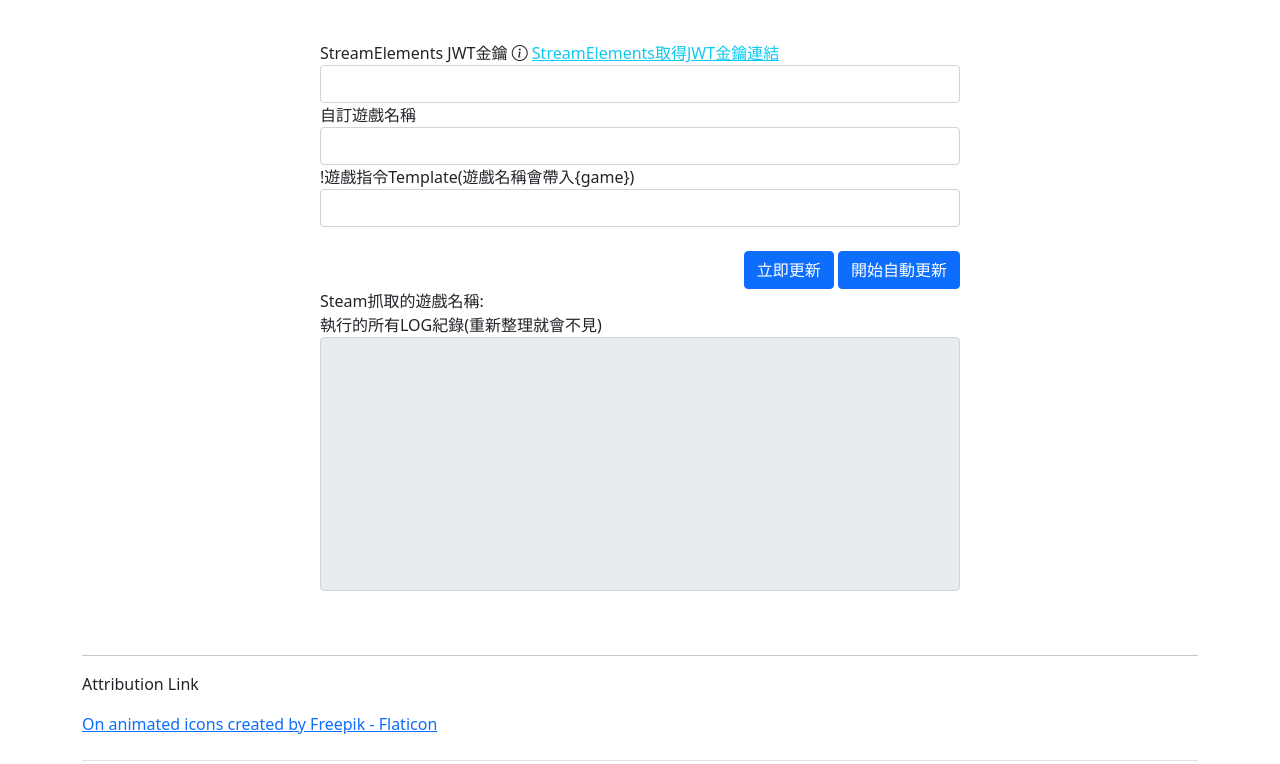
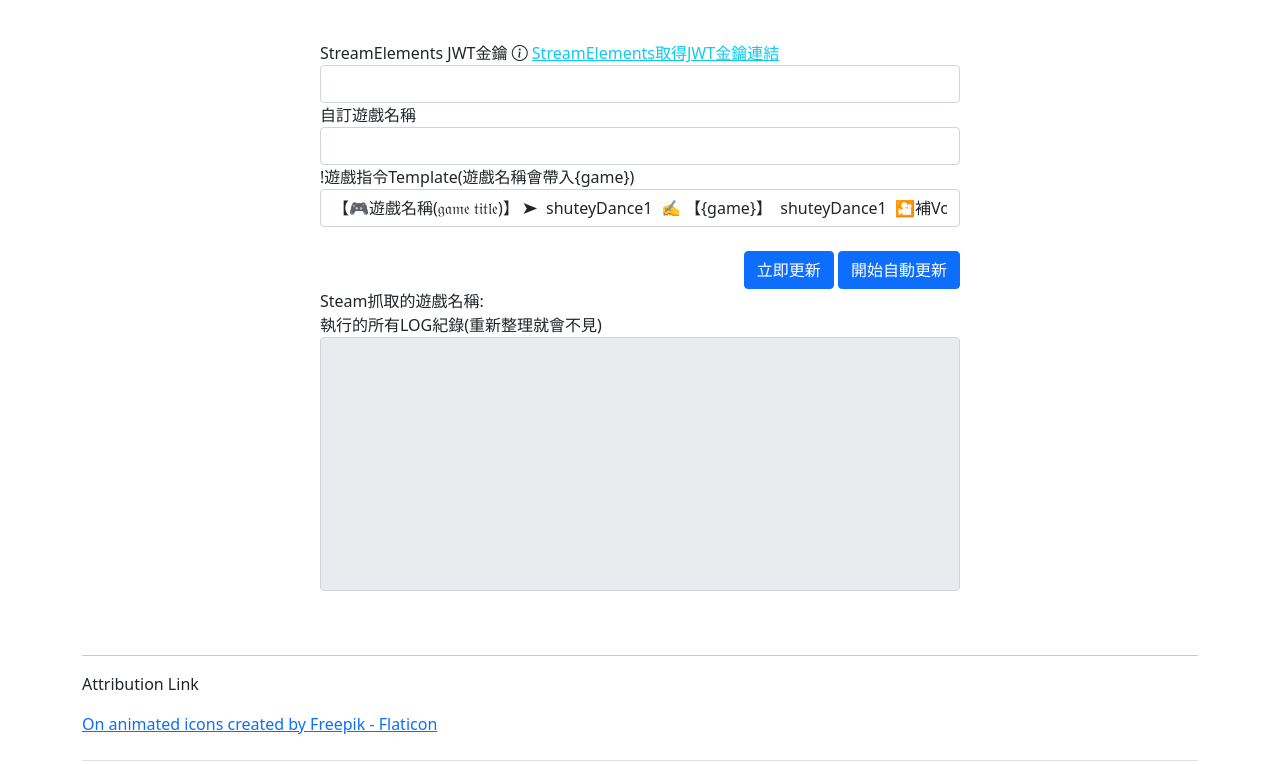
Before and after one commit to marsantony/Twitch_AutoGameStatusUpdate, a plain HTML site: page index.html in a window 1280 px wide. Shown: the part 63-827 px from the top of the page. Drawn offline with nearby package versions, Linux system fonts and the light colour scheme.

Commit message:
!遊戲指令Template加上預設值

```diff
--- a/index.html
+++ b/index.html
@@ -159,7 +159,7 @@
 
         //將預設值帶入
         document.getElementById('JWTKey').value = localStorage.getItem(LOCALSTORAGE_JWTKEY) || '';
-        document.getElementById('commandReplyTemplate').value = localStorage.getItem(LOCALSTORAGE_COMMANDREPLYTEMPLATE) || '';
+        document.getElementById('commandReplyTemplate').value = localStorage.getItem(LOCALSTORAGE_COMMANDREPLYTEMPLATE) || '【🎮遊戲名稱(𝔤𝔞𝔪𝔢 𝔱𝔦𝔱𝔩𝔢)】 ➤  shuteyDance1  ✍ 【{game}】  shuteyDance1  🎦補Vod到Yt goo.gl/6QPHkj 🎥個人Yt reurl.cc/mnaQej 🗨️一起玩加DC免訂閱 discord.gg/tMPZR4R';
 
         const log = (message) => {
             var currentStamp = new Date().toLocaleString();
```
